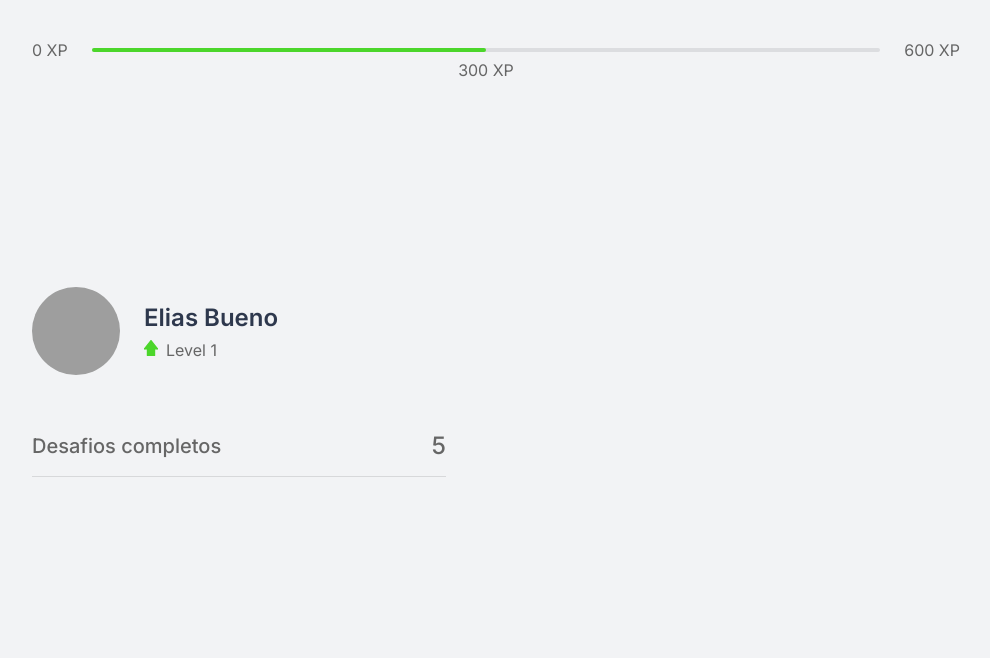
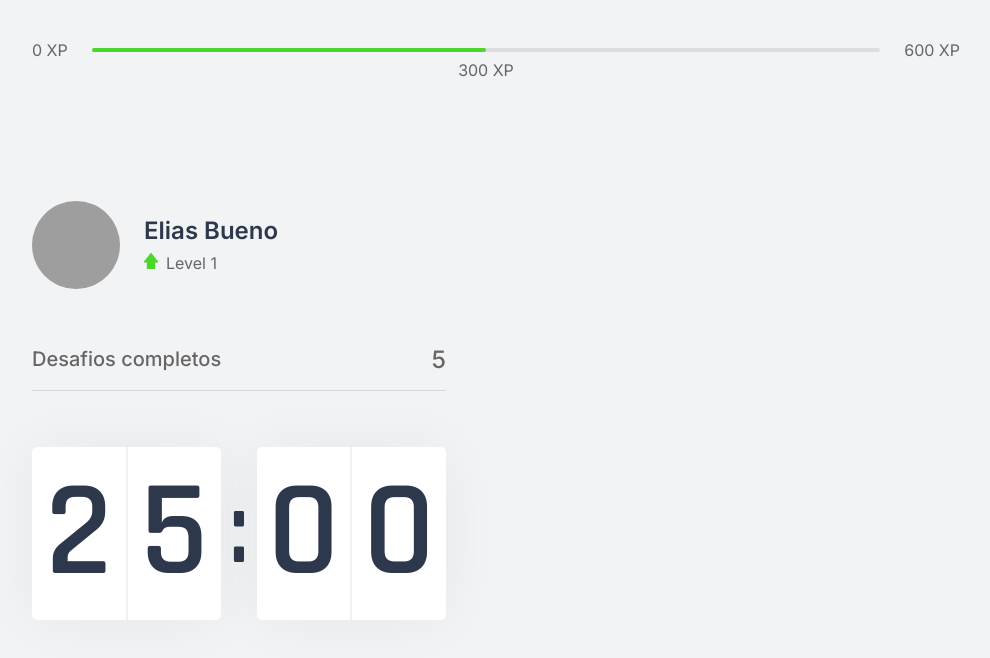
Before and after one commit to phyJa/moveit, a Next.js app: page / in a window 1280 px wide. Shown: the top 658 px of the page, without its empty margins (144-1134 px from the left). Built offline with nearby package versions, Linux system fonts and the light colour scheme; grey boxes are pictures that could not be loaded.

Commit message:
Countdown structure and style ready

```diff
--- /dev/null
+++ b/src/Components/Countdown.tsx
@@ -0,0 +1,17 @@
+import styles from "../styles/components/Countdown.module.css";
+
+export function Countdown() {
+    return (
+        <div className={styles.countdownContainer}>
+            <div>
+                <span>2</span>
+                <span>5</span>
+            </div>
+            <span>:</span>
+            <div>
+                <span>0</span>
+                <span>0</span>
+            </div>
+        </div>
+    );
+}
--- a/src/pages/index.tsx
+++ b/src/pages/index.tsx
@@ -1,4 +1,5 @@
 import { CompletedChallenges } from "../Components/CompletedChallenges";
+import { Countdown } from "../Components/Countdown";
 import { ExperienceBar } from "../Components/ExperienceBar";
 import { Profile } from "../Components/Profile";
 import styles from "../styles/pages/Home.module.css";
@@ -11,6 +12,7 @@
         <div>
           <Profile />
           <CompletedChallenges />
+          <Countdown />
         </div>
         <div>
 
--- /dev/null
+++ b/src/styles/components/Countdown.module.css
@@ -0,0 +1,37 @@
+.countdownContainer {
+    display: flex;
+    align-items: center;
+    font-family: Rajdhani, sans-serif;
+    font-weight: 600;
+    color: var(--title);
+}
+
+.countdownContainer > div {
+    flex: 1;
+    background: var(--white);
+    box-shadow: 0 0 60px rgba(0, 0 ,0, 0.05);
+    border-radius: 5px;
+    font-size: 8.5rem;
+    text-align: center;
+    /* Childre/content */
+    display: flex;
+    align-items: center;
+    justify-content: space-evenly;
+}
+
+.countdownContainer > div span {
+    flex: 1;
+}
+
+.countdownContainer > div span:first-child {
+    border-right: 1px solid #f0f1f3;
+}
+
+.countdownContainer > div span:last-child {
+    border-left: 1px solid #f0f1f3;
+}
+
+.countdownContainer > span {
+    font-size: 6.25rem;
+    margin: 0 0.5rem;
+}
```
